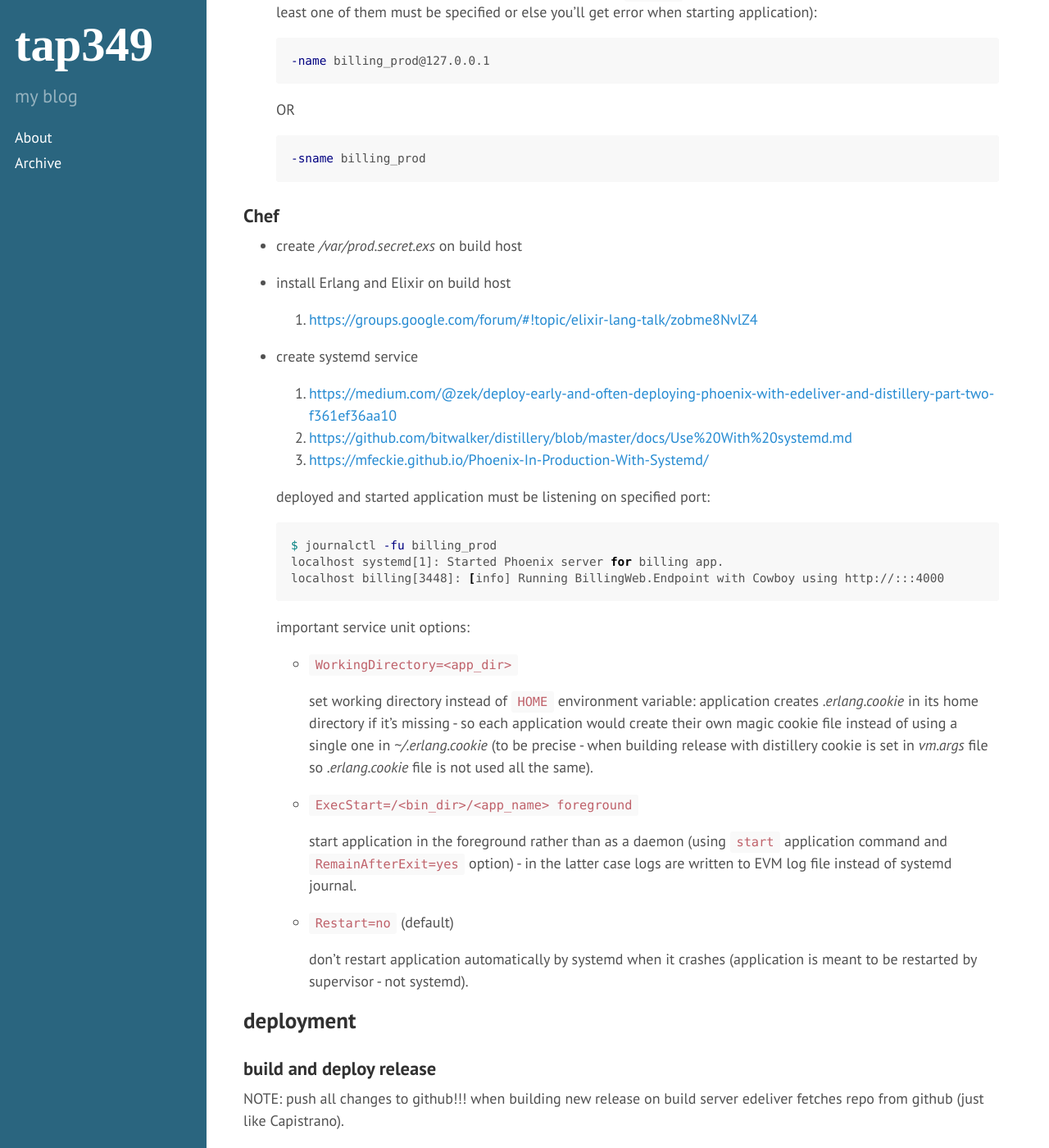
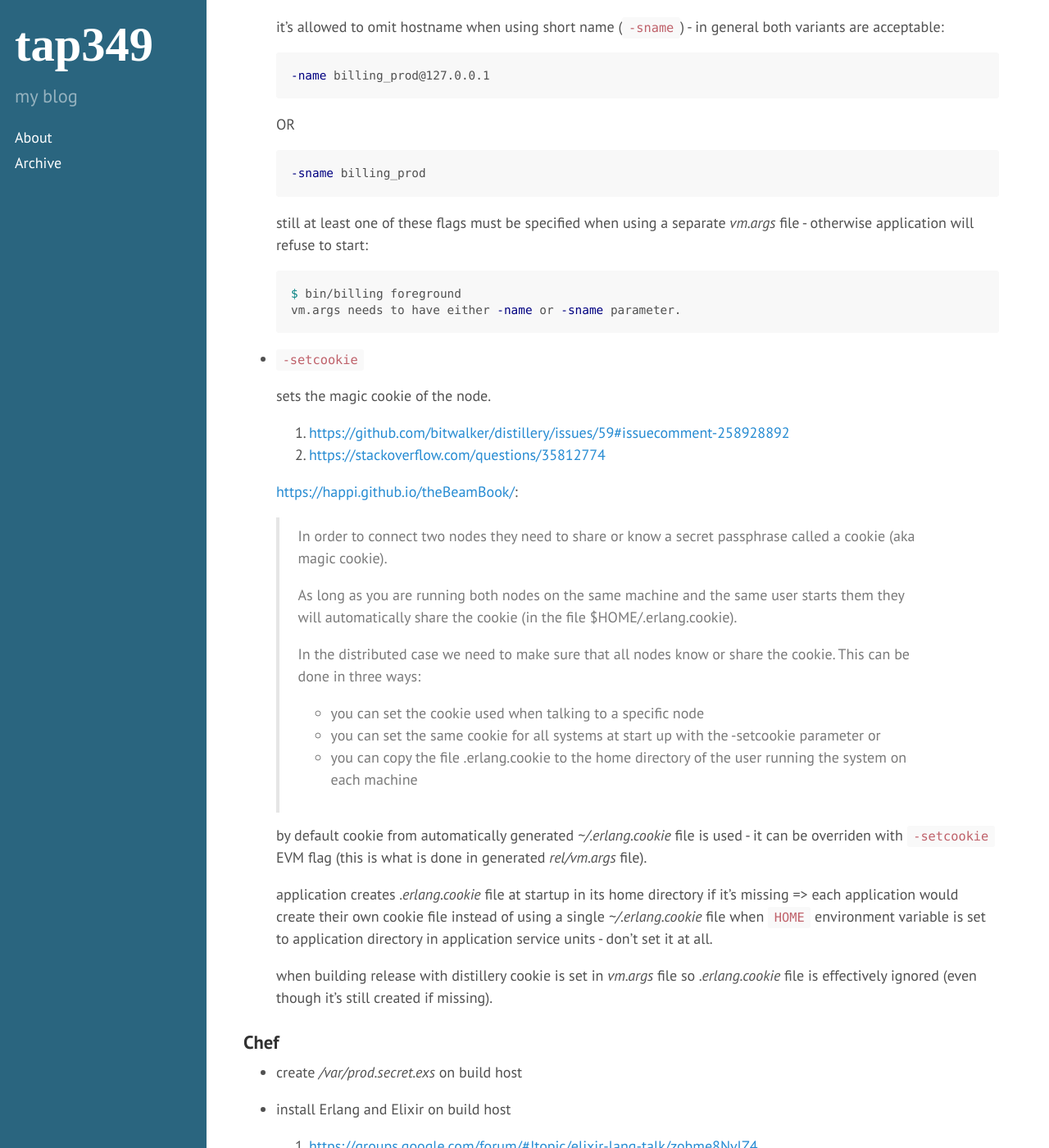
Before and after one commit to tap349/tap349.github.io, a Jekyll site: the page built from _posts/2017-08-02-elixir-deployment.md, in a window 1280 px wide and 1400 px high, scrolled down 7096 px. Shown: the whole window at 82% size. Built offline with Jekyll 4.4.1, drawn with Linux system fonts in a browser that asks for light colours; some of the changed text lies outside the part shown.

Commit message:
update 2017-09-04_01:54:50

````diff
--- a/_posts/2017-08-02-elixir-deployment.md
+++ b/_posts/2017-08-02-elixir-deployment.md
@@ -289,12 +289,13 @@ NOTE: application must be restarted after changing EVM flags.
 
 - `-name` vs. `-sname`
 
+  makes ERTS (Erlang node) into a distributed node.
+
   1. <https://github.com/elixir-lang/elixir/issues/3955#issuecomment-156035367>
   2. <https://github.com/bitwalker/distillery/issues/159>
 
-  it's possible to omit hostname when using short name (`-sname`) -
-  in general both variants are acceptable (still at least one of them
-  must be specified or else you'll get error when starting application):
+  it's allowed to omit hostname when using short name (`-sname`) -
+  in general both variants are acceptable:
 
   ```sh
   -name billing_prod@127.0.0.1
@@ -305,6 +306,53 @@ NOTE: application must be restarted after changing EVM flags.
   ```sh
   -sname billing_prod
   ```
+
+  still at least one of these flags must be specified when using a
+  separate _vm.args_ file - otherwise application will refuse to start:
+
+  ```sh
+  $ bin/billing foreground
+  vm.args needs to have either -name or -sname parameter.
+  ```
+
+- `-setcookie`
+
+  sets the magic cookie of the node.
+
+  1. <https://github.com/bitwalker/distillery/issues/59#issuecomment-258928892>
+  2. <https://stackoverflow.com/questions/35812774>
+
+  <https://happi.github.io/theBeamBook/>:
+
+  > In order to connect two nodes they need to share or know a secret
+  > passphrase called a cookie (aka magic cookie).
+  >
+  > As long as you are running both nodes on the same machine and
+  > the same user starts them they will automatically share the cookie
+  > (in the file $HOME/.erlang.cookie).
+  >
+  > In the distributed case we need to make sure that all nodes know or
+  > share the cookie. This can be done in three ways:
+  >
+  > - you can set the cookie used when talking to a specific node
+  > - you can set the same cookie for all systems at start up with
+  >   the -setcookie parameter or
+  > - you can copy the file .erlang.cookie to the home directory of
+  >   the user running the system on each machine
+
+  by default cookie from automatically generated _~/.erlang.cookie_
+  file is used - it can be overriden with `-setcookie` EVM flag
+  (this is what is done in generated _rel/vm.args_ file).
+
+  application creates _.erlang.cookie_ file at startup in its home
+  directory if it's missing => each application would create their
+  own cookie file instead of using a single _~/.erlang.cookie_ file
+  when `HOME` environment variable is set to application directory
+  in application service units - don't set it at all.
+
+  when building release with distillery cookie is set in _vm.args_
+  file so _.erlang.cookie_ file is effectively ignored (even though
+  it's still created if missing).
 
 ### Chef
 
@@ -332,12 +380,9 @@ NOTE: application must be restarted after changing EVM flags.
 
   - `WorkingDirectory=<app_dir>`
 
-    set working directory instead of `HOME` environment variable:
-    application creates _.erlang.cookie_ in its home directory if
-    it's missing - so each application would create their own magic
-    cookie file instead of using a single one in _~/.erlang.cookie_
-    (to be precise - when building release with distillery cookie is set
-    in _vm.args_ file so _.erlang.cookie_ file is not used all the same).
+    set working directory instead of `HOME` environment variable
+    to avoid creating many _.erlang.cookie_ files (which are not
+    used all the same) - see description of `-setcookie` EVM flag.
 
   - `ExecStart=/<bin_dir>/<app_name> foreground`
 
````
Also changed, not shown: _posts/2017-09-02-elixir-epmd.md (+8 -8 lines).
